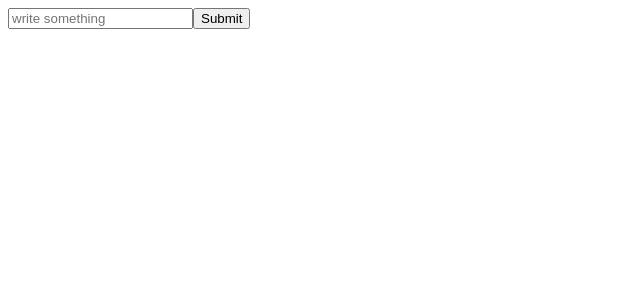
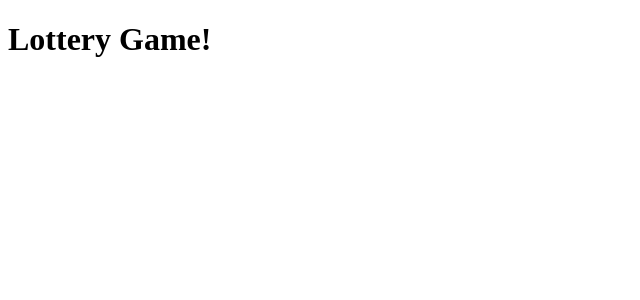
Before and after one commit to jPlusPlus25/react-hands-on, a React (Vite) app in the folder basic-react-app/: page / in a window 1280 px wide. Shown: the top 300 px of the page, without its empty margins (0-640 px from the left). Built offline with nearby package versions, Linux system fonts and the light colour scheme.

Commit message:
update file

```diff
--- a/basic-react-app/src/App.jsx
+++ b/basic-react-app/src/App.jsx
@@ -3,13 +3,14 @@ import Price from "./Price.jsx";
 import Producttab from "./Producttab.jsx";
 import Button from "./Button.jsx";
 import Form from "./Form.jsx";
+import Lottery from "./Lottery.jsx";
 
 function App(){
 
     return(
         <>
 
-        <Form/>
+        <Lottery/>
         </>
     );
 }
```
